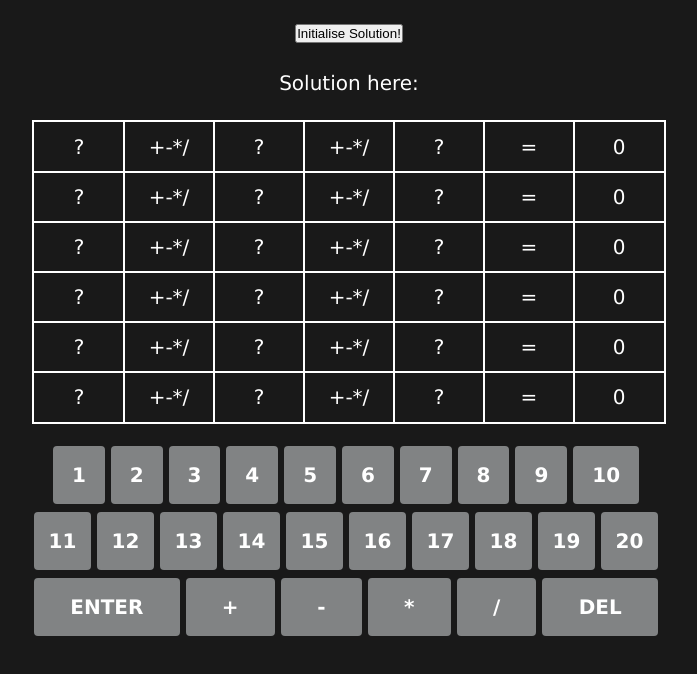
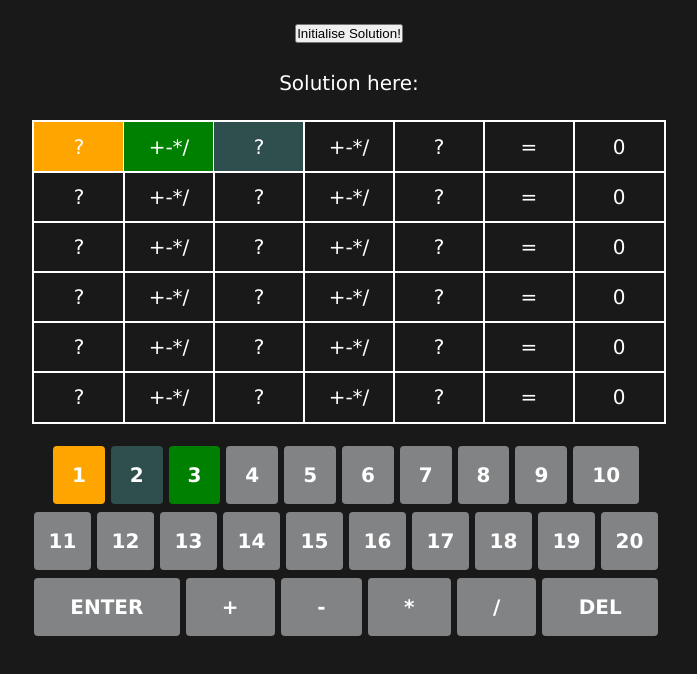
Before and after one commit to DeeMcCart/CI_PP2_HumbleNumble, a plain HTML site: page index.html in a window 1280 px wide. Shown: the part 64-738 px from the top of the page, without its empty margins (291-988 px from the left). Drawn offline with Linux system fonts and the light colour scheme.

Commit message:
Apply background colour to indicate presence/absence of guessed item

```diff
--- a/assets/css/style.css
+++ b/assets/css/style.css
@@ -3,10 +3,10 @@
     padding: 0;
 }
 
-html, body {
+html,
+body {
     height: 100%;
     font-family: "Verdana", "Lucida Sans", "Lucida Sans Regular", "Lucida Grande", "Lucida Sans Unicode", Geneva, Verdana, sans-serif;
-
     /*     font-family: Arial, sans-serif; */
 }
 
@@ -14,7 +14,7 @@ body {
     display: grid;
     place-items: center;
     /* Change background colour to closer to World standard */
-    display:rgb(34, 34, 34);
+    display: rgb(34, 34, 34);
     background-color: rgb(25, 25, 25);
     color: white;
     /* font-family: sans-serif; */
@@ -22,14 +22,14 @@ body {
 }
 
 header {
-    border-bottom: 1px solid rgb(58,58,60);
-    max-height:100px;
+    border-bottom: 1px solid rgb(58, 58, 60);
+    max-height: 100px;
     padding: 0;
     margin: 0;
 }
 
 title {
-    color:gainsboro;
+    color: gainsboro;
     font-size: 2.5rem;
     font-weight: bold;
     margin: 0.4rem 0 0.4rem 0;
@@ -38,11 +38,12 @@ title {
 }
 
 #container {
-    display: block;  /* switched from flex to block 08/05/23 DMcC to force selectionPanel below gamePanel */
+    display: block;
+    /* switched from flex to block 08/05/23 DMcC to force selectionPanel below gamePanel */
     /* DMcC 17/05/23 Change background colour to closer to Wordle standard: */
     /*  background-color: rgb(34, 34, 34); */
     background-color: rgb(25, 25, 25);
-    height:600px;
+    height: 600px;
     padding: 0;
     margin: 0;
 }
@@ -52,20 +53,20 @@ title {
     max-width: 630px;
     height: 100%;
     display: flex;
-    flex-direction:column;
+    flex-direction: column;
 }
 
 #gamePanel {
     /* display: block; */
     outline: 2px solid white;
-    width:100%;
-    height:300px;
+    width: 100%;
+    height: 300px;
 }
 
 .row {
     display: flex;
-    flex-direction:row;
-    flex-wrap:wrap;
+    flex-direction: row;
+    flex-wrap: wrap;
 }
 
 .tile {
@@ -79,43 +80,70 @@ title {
 }
 
 #selectionPanel {
-    height:200px;
-    display:block;
+    height: 200px;
+    display: block;
 }
 
 /* The styling code below for selection-row (and its children) based on styling from Ian Lenehan 'Build a Wordle clone using HTML, CSS & Javascript!' */
 .selection-row {
-    display:flex;
+    display: flex;
     justify-content: center;
-    width:100%;
+    width: 100%;
     margin: 0 auto 8px;
     touch-action: manipulation;
 }
 
 .selection-row button {
     font-family: inherit;
- font-weight:bold;
- font-size:1.25rem;
+    font-weight: bold;
+    font-size: 1.25rem;
     border: 0;
     padding: 0;
     height: 58px;
     cursor: pointer;
- /* DMcC 17/04/23:  Change background colour to match current published Wordle */
     /* background-color: rgb(129,131,132); */
+    /* DMcC 17/05/23:  Change background colour to match current published Wordle */
     background-color: #818384;
     /* color: rgb(215, 218, 220); */
- color:white;
+    color: white;
     flex-grow: 1;
- text-transform:uppercase;
- margin-right:6px;
- border-radius:4px;
- user-select:none;
+    text-transform: uppercase;
+    margin-right: 6px;
+    border-radius: 4px;
+    user-select: none;
+}
+
+/* DMcC 17/05/23 Background colour in the main display grid indicates success/failure of each number/operator within a user attempt: */
+/* present(but in the wrong position) will be styled orange; absent dark-grey; and correctly positioned styled green */
+.present {
+    background-color: orange;
+}
+
+.correct {
+    background-color: green;
+}
+
+.absent {
+    background-color: darkslategray;
+}
+
+/* DMcC 17/05/23 Specific styling is used for the selection row buttons to get them to use the present/correct/absent classes */
+.selection-row button.present {
+    background-color: orange;
+}
+
+.selection-row button.correct {
+    background-color: green;
+}
+
+.selection-row button.absent {
+    background-color: darkslategray;
 }
 
 .selection-row button.wide-button {
-    flex-grow:1.5;
+    flex-grow: 1.5;
 }
 
 .spacer-half {
-    flex-grow:0.5;
+    flex-grow: 0.5;
 }
--- a/index.html
+++ b/index.html
@@ -27,10 +27,12 @@
                 <!-- create a grid of 6 rows with 7 entries in each: -->
                 <!--   2 rightmost entries will be pre-populated with '=' and targetValue -->
                 <!--   5 leftmost entries on each row represent the user guess fields -->
+                <!-- DMcC 17/05/23 Add a class per tile, this can be dynamically altered by js and styled by CSS to change background colour-->
+                <!-- according to match status of the guessed number/operation ie present (orange)/ correct (green)/ absent (dark gray) -->
                 <div class="row" id="row1">
-                    <div class="tile row1">?</div>
-                    <div class="tile row1">+-*/</div>
-                    <div class="tile row1">?</div>
+                    <div class="tile row1 present">?</div>
+                    <div class="tile row1 correct">+-*/</div>
+                    <div class="tile row1 absent">?</div>
                     <div class="tile row1">+-*/</div>
                     <div class="tile row1">?</div>
                     <div class="tile">=</div>
@@ -85,12 +87,15 @@
             <br>
             <p></p>
             <!-- Code below based on Ian Lenehan 'Build a Wordle clone using HTML, CSS & Javascript' -->
+            <!-- DMcC 17/05/23 Extended to include class (letter status) which will become an attribute modifiable by js and colour-styled-->
+            <!-- using CSS ie background colour of numbers/operators present(but in the wrong position) will be styled orange; absent dark-grey; -->
+            <!-- and present in correct position styled green background colour -->
             <div id="selectionPanel">
                 <div class="selection-row">
                     <div class="spacer-half"></div>
-                    <button data-key="1">1</button>
-                    <button data-key="2">2</button>
-                    <button data-key="3">3</button>
+                    <button data-key="1" class="present">1</button>
+                    <button data-key="2" class="absent">2</button>
+                    <button data-key="3" class="correct">3</button>
                     <button data-key="4">4</button>
                     <button data-key="5">5</button>
                     <button data-key="6">6</button>
@@ -116,7 +121,7 @@
                 </div> <!-- End selection-row -->
 
                 <div class="selection-row">
-                    <button data-key="enter" class="wide-button" onclick="checkSolution();">Enter</button>
+                    <button data-key="enter" class="wide-button"  onclick="checkSolution();">Enter</button>
 
                     <button data-key="+" class="wide-button">+</button>
                     <button data-key="-" class="wide-button">-</button>
```
Lines whose indentation alone changed are shown as unchanged.
